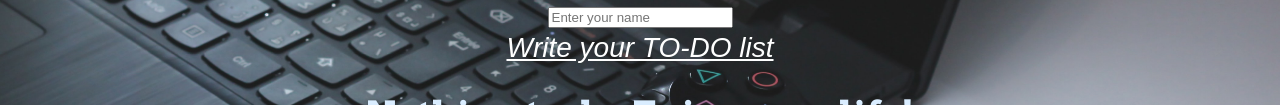
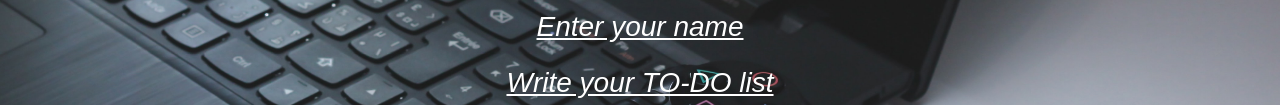
Before and after one commit to YeonghunKO/TO-LIST-ADVANCED, a website built with Parcel: page index.html in a window 1280 px wide. Shown: the part 217-322 px from the top of the page. Built offline with nearby package versions, Linux system fonts and the light colour scheme; no server answers; a web font is replaced by a local one.

Commit message:
jsform input

```diff
--- a/index.css
+++ b/index.css
@@ -55,6 +55,35 @@ h1 {
 .js_toDoForm {
     text-align: center;
 }
+
+
+.js_form_input {
+    background: transparent;
+    margin-bottom: 1vmin;
+    border: none;
+    color: white;
+    width: 37%;
+    height: 3vmin;
+    padding: 12px 14px;
+    margin: 24x;
+    text-align: center;
+    border-radius: 5vmin;
+    transition: all 500ms linear;
+}
+
+.js_form_input:hover {
+    border-radius: 0;
+    border: 2px solid rgba(255, 255, 255, 0.8);
+}
+
+.js_form_input::placeholder { /* Firefox, Chrome, Opera */
+    color: white;
+    font-style: italic;
+    font-size: 3.5vmin;
+    text-decoration: underline;
+    transition: all 1000ms linear;
+}
+
 
 .js_toDo_input{
     background: transparent;
```
